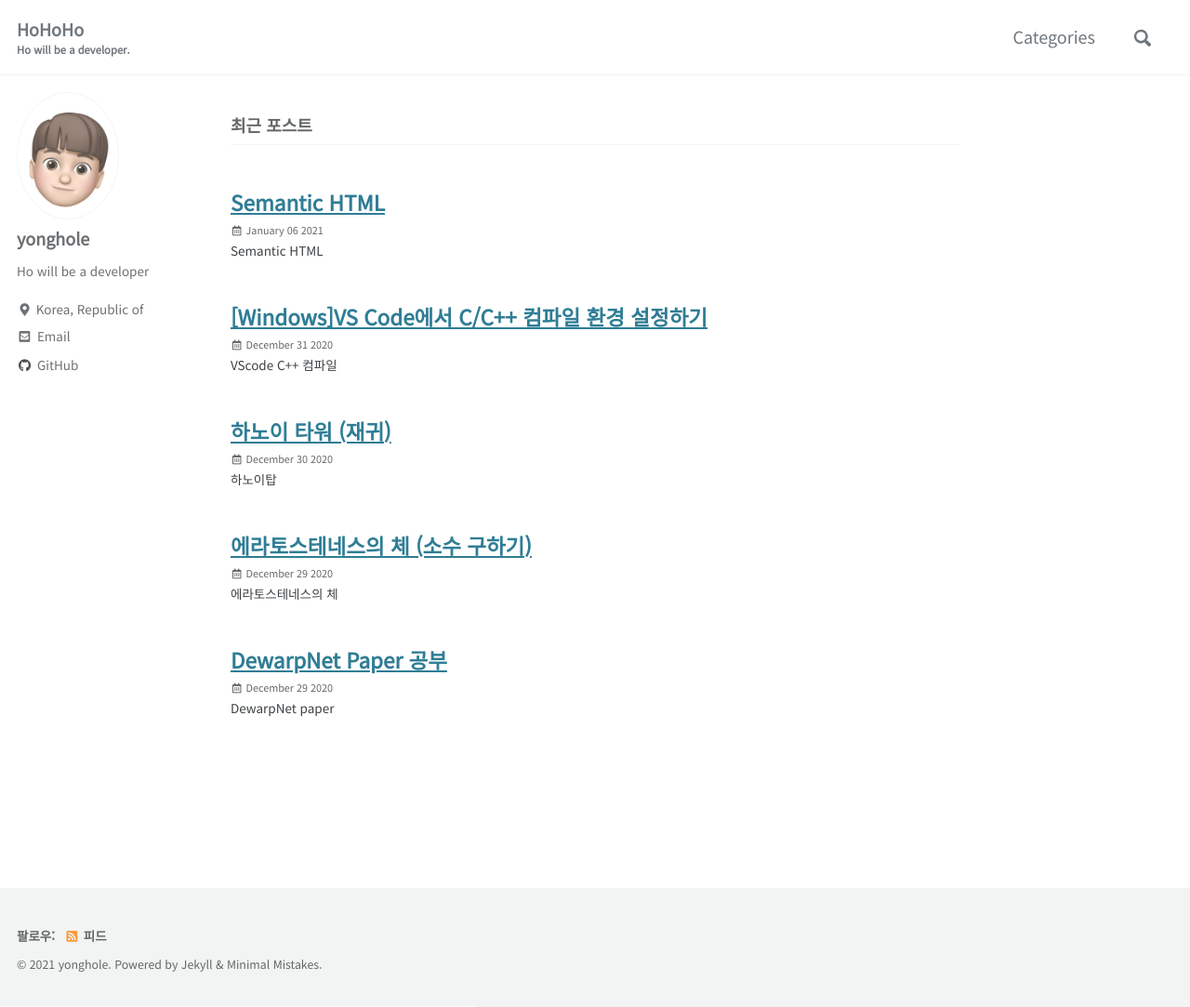
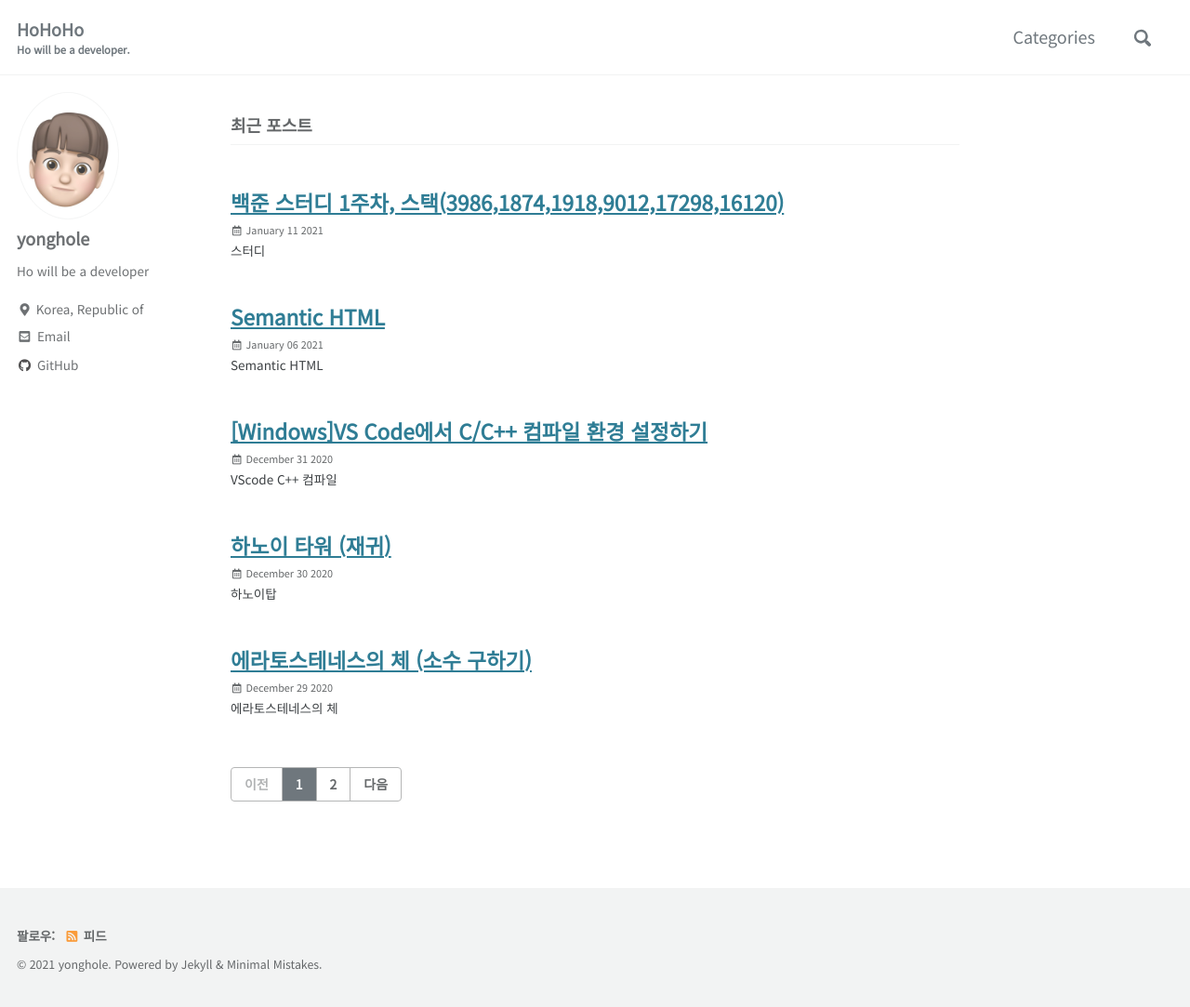
Before and after one commit to yonghole/yonghole.github.io, a Jekyll site: the page built from index.html, in a window 1280 px wide and 1083 px high. Shown: the whole window at 93% size. Built offline with Jekyll 4.4.1, drawn with Linux system fonts in a browser that asks for light colours; cached includes are drawn as plain includes; the list of posts is cut into pages by our own code; part of the change alters nothing that is shown.

Commit message:
Update and rename 스터디 454ebb4836ef48d99117df6c4b1082a7.md to 2021-01-11-study_w1.md

````diff
--- a/_posts/스터디 454ebb4836ef48d99117df6c4b1082a7.md
+++ b/_posts/2021-01-11-study_w1.md
@@ -1,10 +1,16 @@
+---
+title: "백준 스터디 1주차, 스택(3986,1874,1918,9012,17298,16120)"
+date: 2021-01-11 09:56:58
+categories: Algorithm
+---
+
 # 스터디
 
 ## 백준 3986
 
 ### 좋은 단어
 
-![%E1%84%89%E1%85%B3%E1%84%90%E1%85%A5%E1%84%83%E1%85%B5%20454ebb4836ef48d99117df6c4b1082a7/_2021-01-07__12.37.28.png](%E1%84%89%E1%85%B3%E1%84%90%E1%85%A5%E1%84%83%E1%85%B5%20454ebb4836ef48d99117df6c4b1082a7/_2021-01-07__12.37.28.png)
+![_2021-01-07__12 37 28](https://user-images.githubusercontent.com/55180768/104140032-a4fa7300-53f2-11eb-9013-8b54eb0b0789.png)
 
 기본적으로 괄호 짝 맞추기 문제와 비슷한 것 같다.
 
@@ -69,7 +75,7 @@ int main(){
 
 ### 실행결과
 
-![%E1%84%89%E1%85%B3%E1%84%90%E1%85%A5%E1%84%83%E1%85%B5%20454ebb4836ef48d99117df6c4b1082a7/_2021-01-07__12.48.55.png](%E1%84%89%E1%85%B3%E1%84%90%E1%85%A5%E1%84%83%E1%85%B5%20454ebb4836ef48d99117df6c4b1082a7/_2021-01-07__12.48.55.png)
+![_2021-01-07__12 48 55](https://user-images.githubusercontent.com/55180768/104140035-a62ba000-53f2-11eb-89a6-be8654f53937.png)
 
 ---
 
@@ -77,7 +83,7 @@ int main(){
 
 ### 스택 수열
 
-![%E1%84%89%E1%85%B3%E1%84%90%E1%85%A5%E1%84%83%E1%85%B5%20454ebb4836ef48d99117df6c4b1082a7/_2021-01-07__3.07.44.png](%E1%84%89%E1%85%B3%E1%84%90%E1%85%A5%E1%84%83%E1%85%B5%20454ebb4836ef48d99117df6c4b1082a7/_2021-01-07__3.07.44.png)
+![_2021-01-07__3 07 44](https://user-images.githubusercontent.com/55180768/104140030-a166ec00-53f2-11eb-8361-6043c22db751.png)
 
 처음에 문제가 무슨 말을 하는지 몰라서 좀 헤맸지만 직접 예제를 그려보니 의외로 금방 이해가 됐다.
 
@@ -185,7 +191,7 @@ int main(){
 
 ### 실행결과
 
-![%E1%84%89%E1%85%B3%E1%84%90%E1%85%A5%E1%84%83%E1%85%B5%20454ebb4836ef48d99117df6c4b1082a7/_2021-01-07__3.30.31.png](%E1%84%89%E1%85%B3%E1%84%90%E1%85%A5%E1%84%83%E1%85%B5%20454ebb4836ef48d99117df6c4b1082a7/_2021-01-07__3.30.31.png)
+![_2021-01-07__3 30 31](https://user-images.githubusercontent.com/55180768/104140031-a461dc80-53f2-11eb-8c2e-3fcf5d187495.png)
 
 ## 백준 1918
 
@@ -289,7 +295,7 @@ int main(){
 
 ### 괄호
 
-![%E1%84%89%E1%85%B3%E1%84%90%E1%85%A5%E1%84%83%E1%85%B5%20454ebb4836ef48d99117df6c4b1082a7/_2021-01-08__12.10.02.png](%E1%84%89%E1%85%B3%E1%84%90%E1%85%A5%E1%84%83%E1%85%B5%20454ebb4836ef48d99117df6c4b1082a7/_2021-01-08__12.10.02.png)
+![_2021-01-08__12 10 02](https://user-images.githubusercontent.com/55180768/104140036-a62ba000-53f2-11eb-9a56-c320a91c3a0c.png)
 
 스택의 가장 기본적인 문제이다.
 
@@ -342,7 +348,7 @@ int main(){
 
 ### 오큰수
 
-![%E1%84%89%E1%85%B3%E1%84%90%E1%85%A5%E1%84%83%E1%85%B5%20454ebb4836ef48d99117df6c4b1082a7/_2021-01-09__10.30.56.png](%E1%84%89%E1%85%B3%E1%84%90%E1%85%A5%E1%84%83%E1%85%B5%20454ebb4836ef48d99117df6c4b1082a7/_2021-01-09__10.30.56.png)
+![_2021-01-09__10 30 56](https://user-images.githubusercontent.com/55180768/104140037-a6c43680-53f2-11eb-9fd8-c659faf2d1a0.png)
 
 스택을 사용하는 문제라는 것을 미리 알지 못했다면 풀기 어려웠을 것 같다.
 
@@ -432,7 +438,7 @@ int main(){
 
 처음에는  벡터를 이용해 풀어봤는데 시간 초과가 나서 다시 풀어야했다.
 
-![%E1%84%89%E1%85%B3%E1%84%90%E1%85%A5%E1%84%83%E1%85%B5%20454ebb4836ef48d99117df6c4b1082a7/_2021-01-10__6.26.06.png](%E1%84%89%E1%85%B3%E1%84%90%E1%85%A5%E1%84%83%E1%85%B5%20454ebb4836ef48d99117df6c4b1082a7/_2021-01-10__6.26.06.png)
+<img width="1178" alt="_2021-01-10__6 26 06" src="https://user-images.githubusercontent.com/55180768/104140082-e7bc4b00-53f2-11eb-8460-8b50811c1127.png">
 
 ```cpp
 #include<iostream>
````
